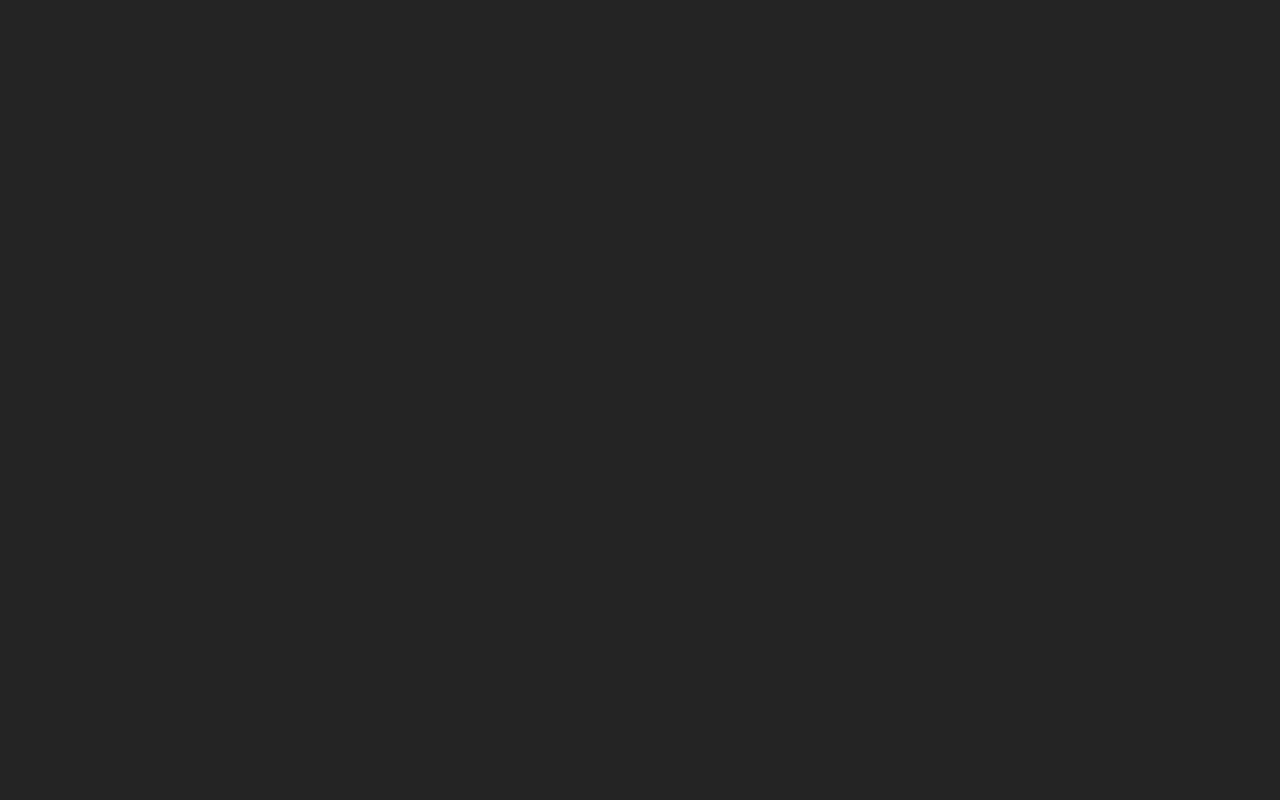
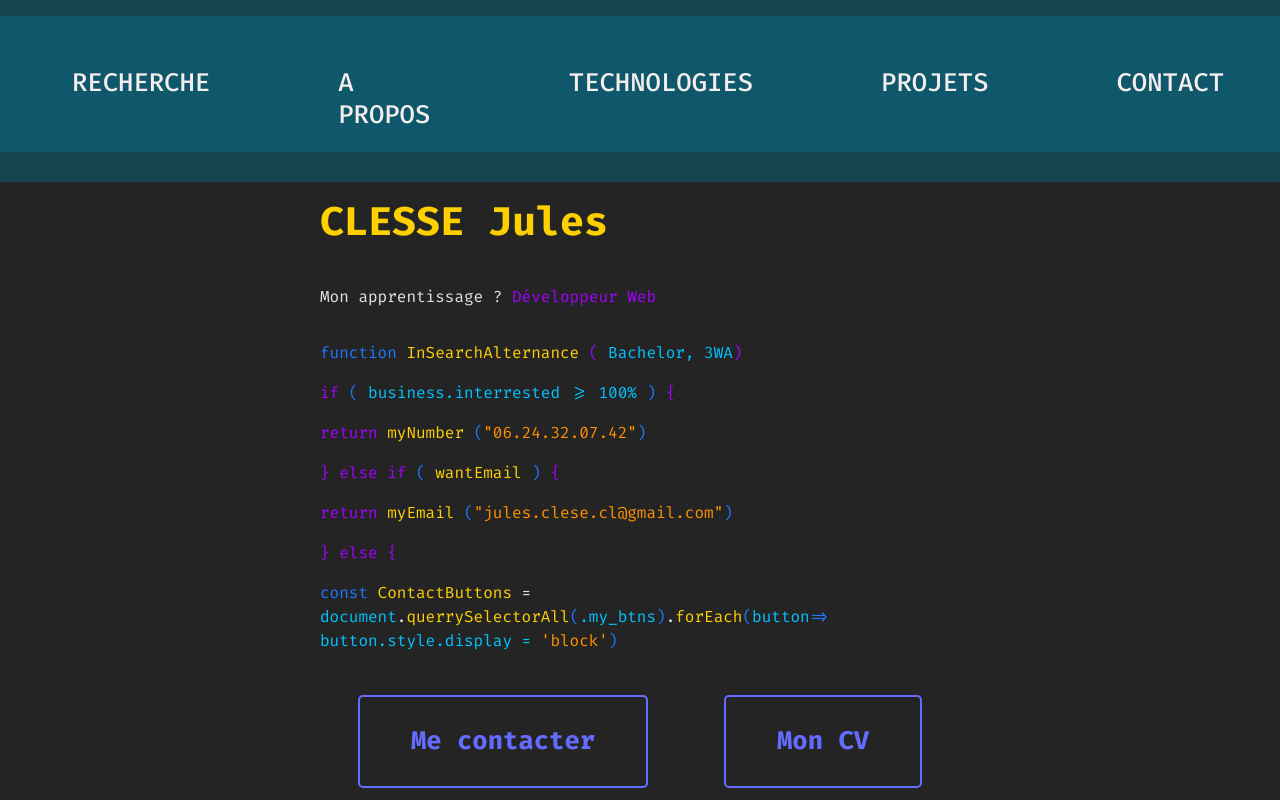
Before and after one commit to Zcom414/portfolio, a React (Vite) app: page /home in a window 1280 px wide. Before the commit this address had no page. Shown: the top 800 px of the page. Built offline with nearby package versions, Linux system fonts and the light colour scheme.

Commit message:
Last commit before 1st push for site

```diff
--- a/package.json
+++ b/package.json
@@ -6,7 +6,7 @@
   "scripts": {
   "dev": "vite",
   "build": "vite build",
-  "deploy": "gh-pages -d dist"
+  "deploy": "npm run build && gh-pages -d dist"
 },
 "homepage": "https://github.com/Zcom414/portfolio",
 
--- a/src/App.jsx
+++ b/src/App.jsx
@@ -13,7 +13,7 @@ function App() {
   return (
     <>
      <Routes>
-        <Route path='/' element={<Home/>}/>
+        <Route path='/home' element={<Home/>}/>
      </Routes>
     </>
   )
--- a/vite.config.js
+++ b/vite.config.js
@@ -1,13 +1,10 @@
 import { defineConfig } from 'vite'
 import react from '@vitejs/plugin-react'
 
-// https://vitejs.dev/config/
+// https://vite.dev/config/
 export default defineConfig({
   plugins: [
     react()
   ],
-  base: '/portfolio/',
-  build: {
-    chunkSizeWarningLimit: 2000,
-},
-  })
+  base: '/portfolio'
+})
```
Also changed, not shown: pages/Home.jsx (+7 -7 lines).
